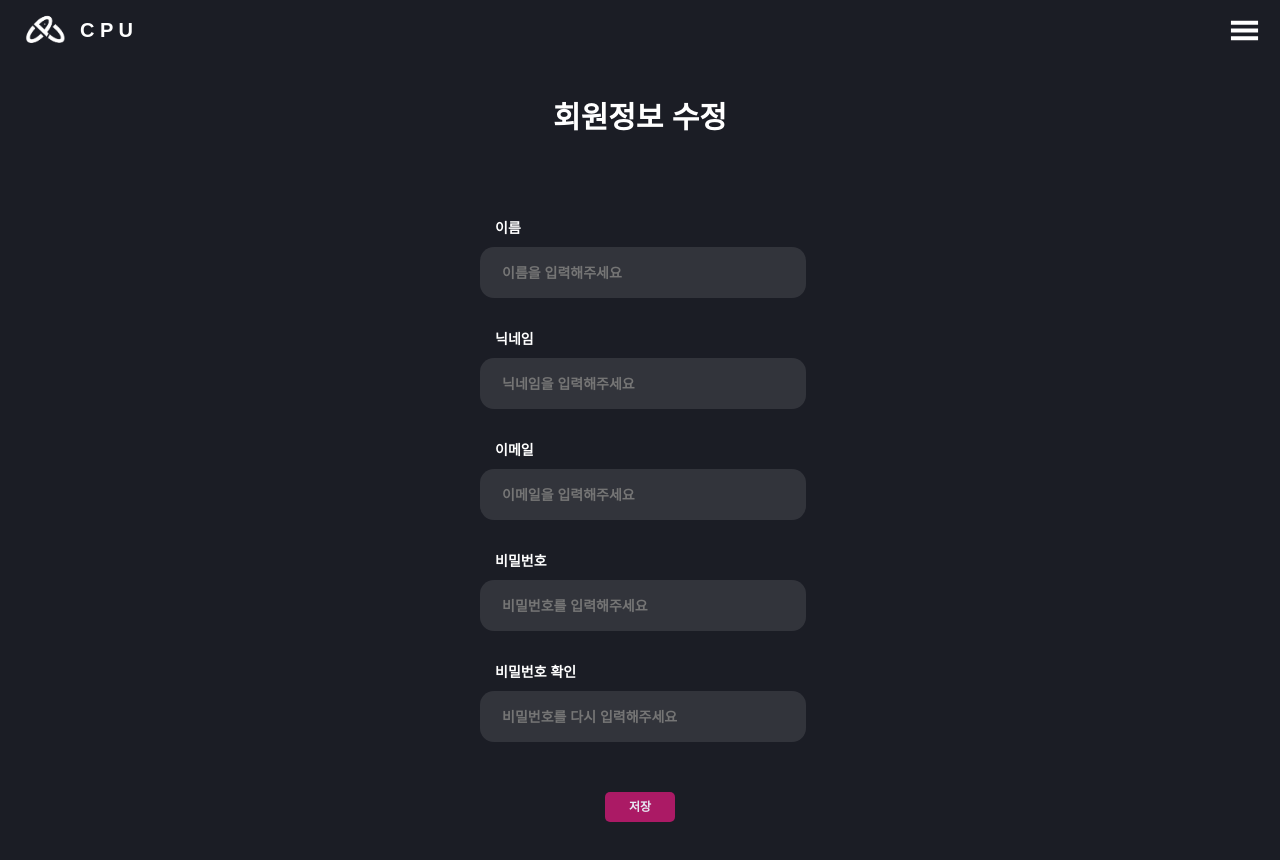
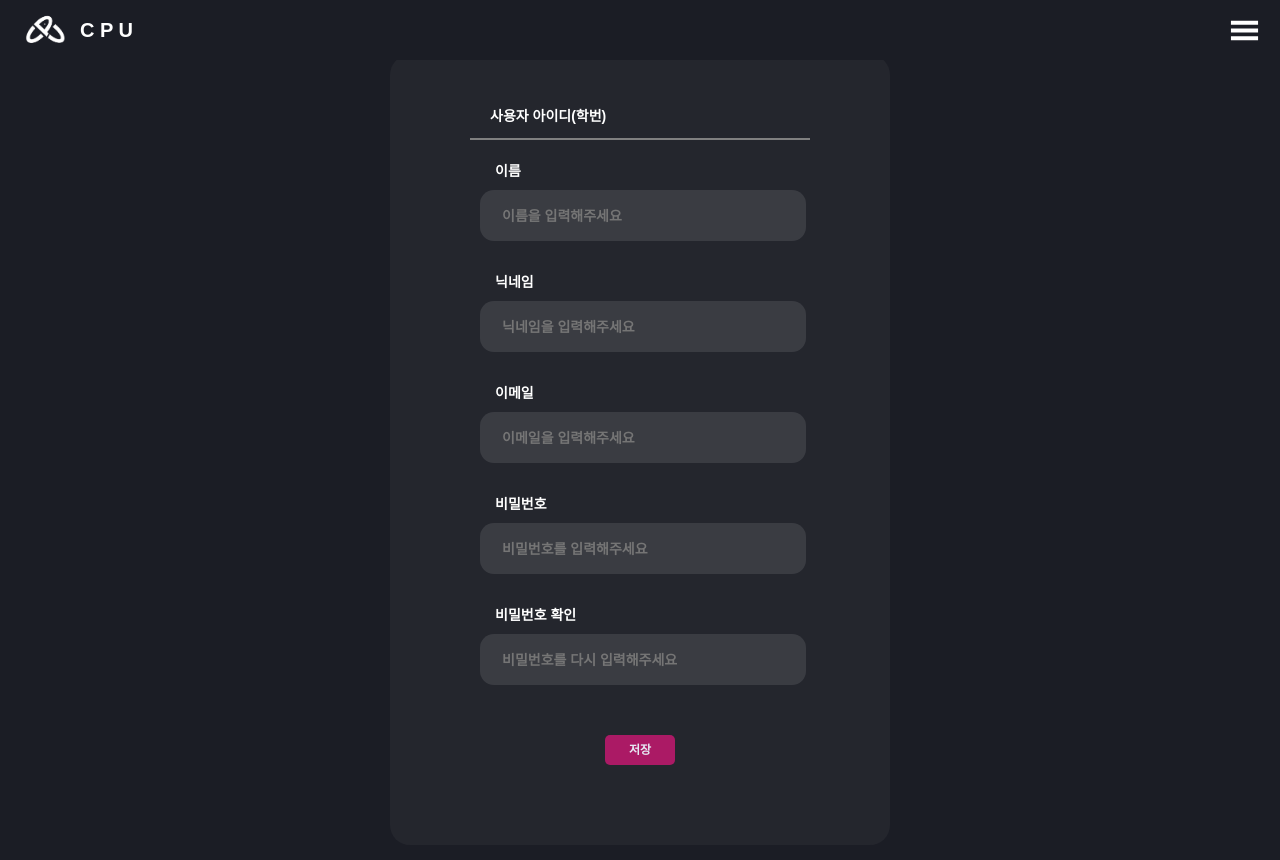
Before and after one commit to JBNU-CPU/FRONT, a React (Create React App) app: page /revisememberinfo2 in a window 1280 px wide. Shown: the top 860 px of the page. Built offline with nearby package versions, Linux system fonts and the light colour scheme; no server answers.

Commit message:
css_revise

```diff
--- a/src/pages/Mypage.jsx
+++ b/src/pages/Mypage.jsx
@@ -7,48 +7,61 @@ import { FaChevronRight } from "react-icons/fa6";
 import axios from "axios";
 import AdminContext from "../AdminContext";
 
+const Wrapper = styled.div`
+    display: flex;
+    flex-direction: column;
+    align-items: center;
+    justify-content: center;
+    height: 80vh;
+    width: 100vw;
+    margin-block: 50px;
+`;
+
 const Container = styled.div`
-    width: 100%;
-    height: 100%;
     padding: 0;
-    margin: 60px 0 0 0;
     background: black;
     display: flex;
     flex-direction: column;
     justify-content: center;
     align-items: center;
-    background: transparent;
+    background: rgba(121, 120, 120, 0.1);
+    border-radius: 20px;
 `
 
 const TitleWrapper = styled.div`
     margin: 0%;
     padding: 0;
     padding: 50px 0;
+    background: transparent;
 
 `
 
 const Title = styled.p`
     color: white;
+    background: transparent;
     font: bold 25px 'arial';
 `
 
 const SubtitleWrapper = styled.div`
+    background: transparent;
     width: 320px;
 `
 const Subtitle = styled.p`
     color: white;
     font: bold 18px "arial";
     padding: 0;
+    background: transparent;
     margin: 0;
 `
 
 const MenuWrapper = styled.ul`
-    margin: 10px 0;
+    margin: 10px 15px;
     padding: 10px;
     width: 320px;
     height : 130px;
     border: 1px solid gray;
     border-left: none;
+    background: transparent;
     border-right : none;
 `
 const InfoMenu = styled.li`
@@ -58,16 +71,19 @@ const InfoMenu = styled.li`
     height: 18px;
     padding-right: 20px;
     padding-bottom: 10px;
+    background: transparent;
     font: 400 15px "arial";
 `
 const Info = styled.p`
     color: #878C9E;
     padding: 0;
     margin: 0;
+    background: transparent;
     font: 400 15px "arial";
 `
 const InfoWrapper = styled.div`
     display: flex;
+    background: transparent;
     flex-direction: row;
 `
 
@@ -79,32 +95,40 @@ const StyledLinkWrapper = styled.div`
     align-items: center;
     padding: 0;
     margin: 0;
+    background: transparent;
     padding-top: 20px;
 `
 
 const StyledLink = styled(Link)`
     font: 400 15px 'arial';
     text-decoration: none;
+    background: transparent;
     color: #ab1a65;
-`
+    &:hover {
+        text-shadow: 0 0 10px rgba(171, 26, 101, 0.8); /* 글자 주변 희미한 빛 */
+    }
+`;
 
 const RightIcon = styled(FaChevronRight)`
     color: #ab1a65;
     position: relative;
+    background: transparent;
     top: 2.5px;
 `
 
 
 const Leave = styled.p`
-    margin: 0;
+    margin: 0 0 20px 0;
     pad: 0;
     padding-top: 50px;
     font: bold 12px 'arial';
+    background: transparent;
     color: #ab1a65;
-    &:hover{
+    &:hover {
         cursor: pointer;
+        text-shadow: 0 0 10px rgba(171, 26, 101, 0.8); /* 글자 주변 희미한 빛 */
     }
-`
+`;
 
 const Mypage = () => {
     const [personName, setPersonName] = useState("");
@@ -167,6 +191,7 @@ const Mypage = () => {
     return (
         <>
             <Header />
+            <Wrapper>
                 <Container>
                     <TitleWrapper>
                         <Title>마이페이지</Title>
@@ -196,6 +221,8 @@ const Mypage = () => {
                     </MenuWrapper>
                     <Leave onClick={handleWithdraw}>회원탈퇴</Leave>
                 </Container>
+            </Wrapper>
+
         </>
     );
 };
--- a/src/pages/ReviseMemInfo2.jsx
+++ b/src/pages/ReviseMemInfo2.jsx
@@ -5,67 +5,75 @@ import Save from "../components/Save";
 import axios from "axios";
 import { useNavigate } from "react-router-dom";
 
+const MainWrapper = styled.div`
+    display: flex;
+    flex-direction: column;
+    align-items: center;
+    justify-content: center;
+    height: 100vh;
+    width: 100vw;
+    margin-block: 50px;
+`;
+
 const Container = styled.div`
-    width: 100%;
-    height: 100%;
+    width: 500px;
     display: flex;
     flex-direction: column;
     justify-content: center;
     align-items: center;
+    background: rgba(121, 120, 120, 0.1);
+    border-radius: 20px;
+
 `
 
-const TitleWrapper = styled.div`
-    margin: 0%;
-    padding: 0;
-    padding-top: 63px;
-    padding-bottom: 30px;
-`
-
-const Title = styled.p`
-    color: white;
-    font: bold 30px 'arial';
-`
 const IDWrapper = styled.div`
     padding: 0;
-    margin: 0;
+    margin: 50px 0 0 0;
     width: 300px;
     height : 18px;
     display: flex;
     flex-direction: row;
+    background: transparent;
 `
 
 const Line = styled.div`
     padding: 0;
     margin: 0;
     width: 340px;
-    border-top: 1px solid gray;
+    border-top: 2px solid gray;
     margin-top: 15px;
 `
 
 const ID = styled.p`
     padding: 0;
     margin: 0;
-    font: 400 14px 'arial';
+    font: bold 14px 'arial';
     color: white;
     padding-right: 20px;
+    background: transparent;
+
 `
 const ApiId = styled.p`
     font: 400 14px 'arial';
     color : #878C9E;
     margin: 0;
     padding:0;
+    background: transparent;
+
 `
 const Wrapper = styled.div`
     margin: 10px 0;
     padding: 0;
     width: 320px;
     height : auto;
+    background: transparent;
+
 `
 
 const StyledInput = styled.input`
     width: 300px;
     height: 45px;
-    background: rgba(255, 255, 255, 0.1);
+    background: rgba(255, 255, 255, 0.1); /* 투명 배경 */
     border : 2px solid transparent;
     border-radius: 14px;
     color: white;
@@ -83,13 +91,17 @@ const Text = styled.p`
     margin: 0;
     color: white;
     font: bold 14px 'arial';
+    background: transparent;
+
 `
 
 const SaveWrapper = styled.div`
     padding: 0;
     margin: 0;
     padding-top: 40px;
-    padding-bottom: 100px;
+    padding-bottom: 80px;
+    background: transparent;
+
 `
 
 const Wrong = styled.p`
@@ -112,6 +124,8 @@ const ReviseMemInfo2 = () => {
     const [currentEmail, setCurrentEmail] = useState("");
 
     const navigate = useNavigate();
+    const storedUsername = localStorage.getItem("username");
+    const shouldShowPasswordError = password && repassword && password !== repassword;
 
     useEffect(() => {
         // 기존 정보 가져오기
@@ -136,12 +150,6 @@ const ReviseMemInfo2 = () => {
     }, []);
 
     const handleSave = async () => {
-        // 비밀번호 확인
-        if (password && password !== repassword) {
-            alert("비밀번호가 일치하지 않습니다.");
-            return;
-        }
-
         // 수정할 데이터 생성
         const payload = {
             nickName: nickName || currentNickName, // 입력값 없으면 기존 값 사용
@@ -170,10 +178,10 @@ const ReviseMemInfo2 = () => {
     return (
         <>
             <Header />
+            <MainWrapper>
                 <Container>
-                <TitleWrapper>
-                    <Title>회원정보 수정</Title>
-                </TitleWrapper>
+                    <IDWrapper><ID>사용자 아이디(학번)</ID><ApiId>{storedUsername}</ApiId></IDWrapper>
+                    <Line></Line>
                     <Wrapper>
                         <Text>이름</Text>
                         <StyledInput
@@ -219,10 +227,13 @@ const ReviseMemInfo2 = () => {
                             onChange={(e) => setRepassword(e.target.value)}
                         />
                     </Wrapper>
+                    {shouldShowPasswordError && <Wrong>비밀번호가 틀립니다</Wrong>}
                     <SaveWrapper>
                         <Save isActive={true} onClick={handleSave} />
                     </SaveWrapper>
                 </Container>
+            </MainWrapper>
+
         </>
     );
 };
```
Also changed, not shown: 1 other file (tests, documents, lock files or other folders). Lines whose indentation alone changed are shown as unchanged.
